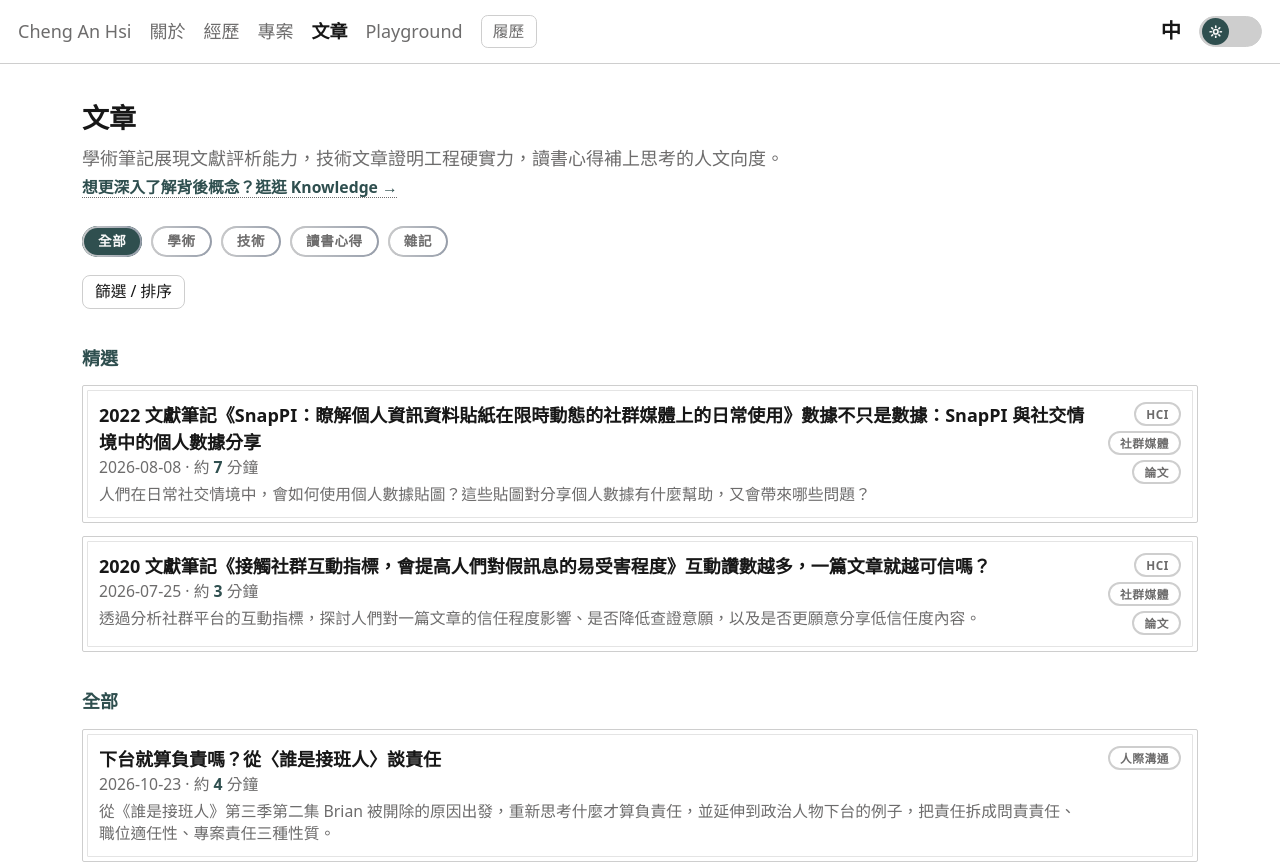
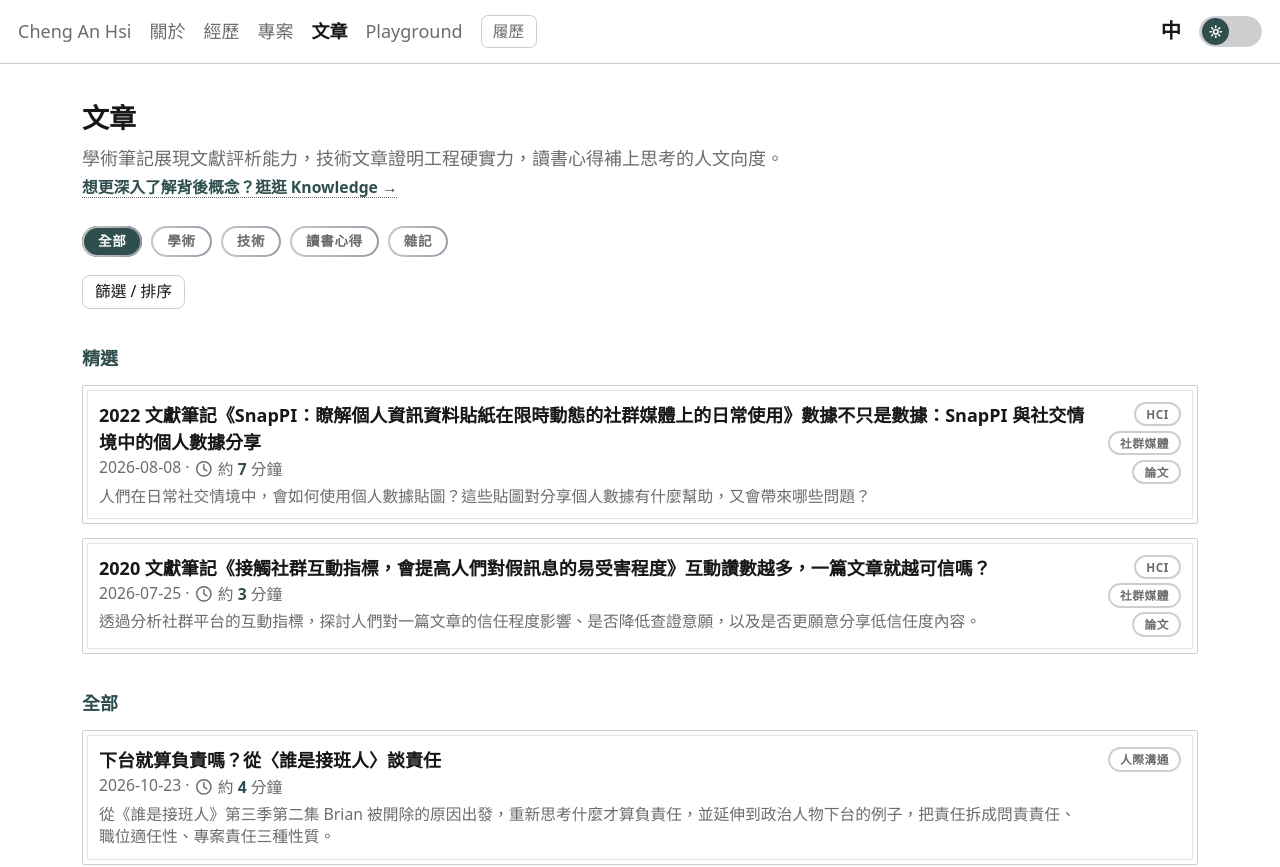
Before and after one commit to AnHsi0714/AnHsi0714.github.io, a React (Vite) app: page /articles in a window 1280 px wide. Shown: the top 867 px of the page. Built offline with nearby package versions, Linux system fonts and the light colour scheme; a web font is replaced by a local one.

Commit message:
feat: add outline clock icon to article reading time

```diff
--- a/package.json
+++ b/package.json
@@ -12,6 +12,7 @@
   "dependencies": {
     "@fortawesome/fontawesome-svg-core": "^7.2.0",
     "@fortawesome/free-brands-svg-icons": "^7.3.0",
+    "@fortawesome/free-regular-svg-icons": "^7.3.0",
     "@fortawesome/free-solid-svg-icons": "^7.2.0",
     "@fortawesome/react-fontawesome": "^3.3.1",
     "@react-three/drei": "^10.7.7",
--- a/src/pages/articles/Articles.tsx
+++ b/src/pages/articles/Articles.tsx
@@ -1,5 +1,7 @@
 import { useEffect, useMemo, useRef, useState } from "react";
 import { Link } from "react-router-dom";
+import { FontAwesomeIcon } from "@fortawesome/react-fontawesome";
+import { faClock } from "@fortawesome/free-regular-svg-icons";
 import Card from "../../components/Card";
 import Button from "../../components/Button";
 import Input from "../../components/Input";
@@ -68,6 +70,9 @@ function ArticleRow({ article, t }: { article: Article; t: Strings }) {
           <p className="font-semibold">{article.title}</p>
           <p className="text-sm text-[var(--color-text-muted)]">
             {subtitle} ·{" "}
+            <span className="inline-flex items-center gap-1 align-middle">
+              <FontAwesomeIcon icon={faClock} aria-hidden="true" />
+              <span>
                 {readingTime.split(/(\d+)/).map((part, index) =>
                   index % 2 === 1 ? (
                     <strong
@@ -80,6 +85,8 @@ function ArticleRow({ article, t }: { article: Article; t: Strings }) {
                     part
                   ),
                 )}
+              </span>
+            </span>
           </p>
           <p className="mt-1 text-sm text-[var(--color-text-muted)] line-clamp-2">
             {article.excerpt}
```
Also changed, not shown: 1 other file (tests, documents, lock files or other folders). Lines whose indentation alone changed are shown as unchanged.
